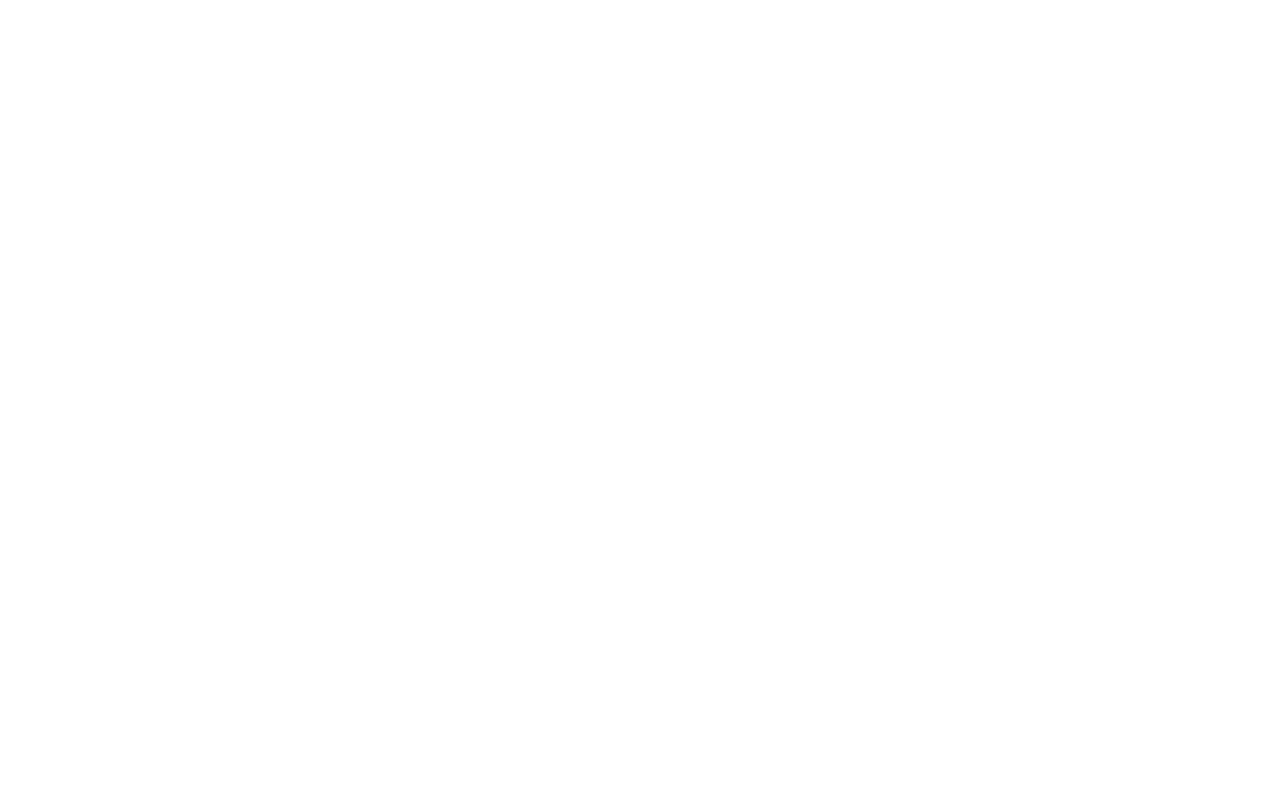
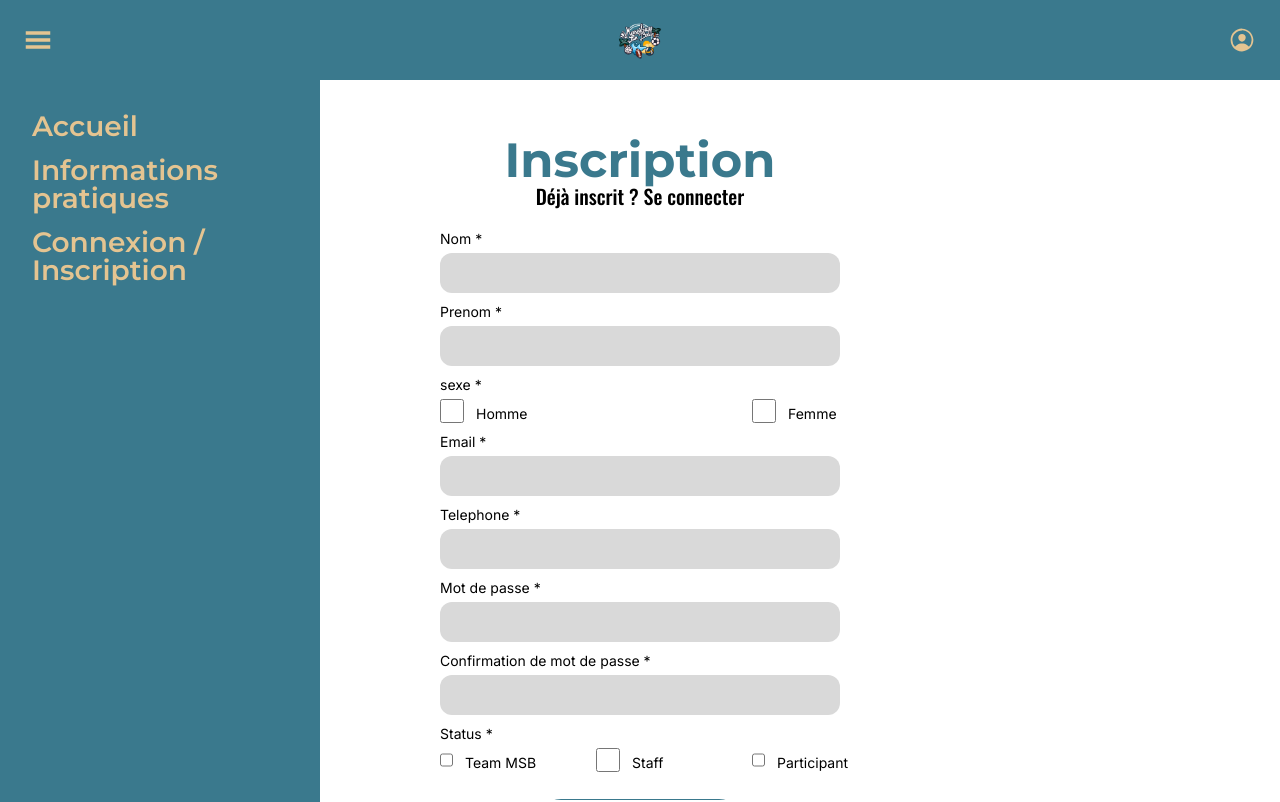
Before and after one commit to cyril0369/logistique_msb_project, a React (Create React App) app: page /acceuil/inscription in a window 1280 px wide. Before the commit this address had no page. Shown: the top 802 px of the page. Built offline with nearby package versions, Linux system fonts and the light colour scheme.

Commit message:
add the inscription page

```diff
--- a/src/App.js
+++ b/src/App.js
@@ -1,6 +1,7 @@
 import { BrowserRouter as Router, Routes, Route, Navigate } from 'react-router-dom';
 import Acceuil from "./pages/acceuil";
 import AcceuilConnexion from "./pages/AcceuilConnexion";
+import AcceuilInscriprion from "./pages/AcceuilInscriprion";
 
 function App() {
   return (
@@ -10,6 +11,7 @@
           <Route path="/" element={<Navigate to="/acceuil" replace />} />
           <Route path="/acceuil" element={<Acceuil />} />
           <Route path="/acceuil/connexion" element={<AcceuilConnexion />} />
+          <Route path="/acceuil/inscription" element={<AcceuilInscriprion />} />
         </Routes>
       </div>
     </Router>
--- a/src/components/FormulaireConnexion.jsx
+++ b/src/components/FormulaireConnexion.jsx
@@ -1,17 +1,20 @@
+import { useNavigate } from 'react-router-dom';
+
 export default function FormulaireConnexion() {
+    const navigate = useNavigate();
     return(
-        <div className="FormulaireConnexion">
-            <div className="titre-sous-titre">
+        <div className="Formulaire">
+            <div className="titre-sous-titre block" >
                 <h1>Connexion</h1>
-                <p className="sous-titre-1">Nouveau sur ce site ? S’inscrire</p>
+                <p className="sous-titre-1" onClick={() => navigate("/acceuil/inscription")}>Nouveau sur ce site ? S’inscrire</p>
             </div>
-            <div className="champ-de-saisie">
+            <div className="champ-de-saisie block">
                 <p className="corps-2">E-mail</p>
-                <input type="text" />
+                <input type="text" className='input-text' />
                 <p className="corps-2">Mot de passe</p>
-                <input type="text" />
+                <input type="text" className='input-text' />
             </div>
-            <div className="boutton-mdp-oublier">
+            <div className="boutton-mdp-oublier block">
                 <button className="se-connecter">
                     <h4>Se connecter</h4>
                 </button>
--- /dev/null
+++ b/src/components/FormulaireInscription.jsx
@@ -0,0 +1,61 @@
+import { useNavigate } from 'react-router-dom';
+
+export default function FormulaireInscription() {
+    const navigate = useNavigate();
+
+    return(
+        <div className="Formulaire">
+            <div className="titre-sous-titre block">
+                <h1>Inscription</h1>
+                <p className="sous-titre-1" onClick={() => navigate("/acceuil/connexion")} >Déjà inscrit ? Se connecter</p>
+            </div>
+            <div className="champ-de-saisie block">
+                <p className="corps-2">Nom *</p>
+                <input type="text" className='input-text'/>
+                <p className="corps-2">Prenom *</p>
+                <input type="text" className='input-text'/>
+                <p className="corps-2">sexe *</p>
+                <div className='cases-a-cocher'>
+                    <div className="case-a-cocher">
+                        <input type="checkbox" className='cases'/>
+                        <p className="corps-2">Homme</p>
+                    </div>
+                    <div className="case-a-cocher">
+                        <input type="checkbox" className='cases'/>
+                        <p className="corps-2">Femme</p>
+                    </div>
+                </div>
+                <p className="corps-2">Email *</p>
+                <input type="text" className='input-text'/>
+                <p className="corps-2">Telephone *</p>
+                <input type="text" className='input-text'/>
+                <p className="corps-2">Mot de passe *</p>
+                <input type="text" className='input-text'/>
+                <p className="corps-2">Confirmation de mot de passe *</p>
+                <input type="text" className='input-text'/>
+                <p className="corps-2">Status *</p>
+                <div className='cases-a-cocher'>
+                    <div className="case-a-cocher">
+                        <input type="checkbox" className='cases'/>
+                        <p className="corps-2">Team MSB</p>
+                    </div>
+                    <div className="case-a-cocher">
+                        <input type="checkbox" className='cases'/>
+                        <p className="corps-2">Staff</p>
+                    </div>
+                    <div className="case-a-cocher">
+                        <input type="checkbox" className='cases'/>
+                        <p className="corps-2">Participant</p>
+                    </div>
+                </div>
+            </div>
+            <div className="boutton-mdp-oublier block">
+                <button className="se-connecter">
+                    <h4>Suivant</h4>
+                </button>
+                <p className="corps-2">* Champs obligatoire</p>
+
+            </div>
+        </div>
+    )
+}
--- a/src/index.css
+++ b/src/index.css
@@ -119,8 +119,10 @@
 main {
   display: flex;
   justify-content: center;
-  align-items: center;
+  align-items: flex-start;
   flex: 1;
+  overflow-y: auto;
+  padding: 32px 16px;
 }
 
 /* --- Desktop --- */
@@ -169,14 +171,14 @@
 }
 
 /* --- Formulaire de connexion --- */
-.FormulaireConnexion {
+.Formulaire {
   display: flex;
   flex-direction: column;
   align-items: center;
   justify-content: center;
-  width: 500px;
-  height: 450px;
-  padding: 16px;
+  width: 100%;
+  max-width: 500px;
+  padding: 24px;
   gap: 12px;
   border-radius: 8px;
 }
@@ -185,14 +187,14 @@
   color: var(--BLEU_PRINCIPAL);
 }
 
-.FormulaireConnexion div {
+.Formulaire .block {
   display: flex;
   flex-direction: column;
   justify-content: center;
   align-items: center;
 }
 
-.FormulaireConnexion input {
+.Formulaire .input-text {
   width: 400px;
   height: 40px;
   border-radius: 12px;
@@ -218,6 +220,33 @@
   padding: 12px;
 }
 
+.cases-a-cocher {
+  display: flex;
+  width: 400px;
+  height: 24px;
+  justify-content: space-between;
+  align-items: center;
+}
+
+.case-a-cocher {
+  display: flex;
+  align-items: center;
+  gap: 8px;
+  width: 88px;
+  height: 24px;
+  gap: 12px;
+}
+
+.case-a-cocher p {
+    white-space: nowrap;
+}
+
+.cases {
+  width: 24px;
+  height: 24px;
+  border-radius: 8px;
+}
+
 .se-connecter {
   color: var(--BEIGE);
   background-color: var(--BLEU_PRINCIPAL);
--- /dev/null
+++ b/src/pages/AcceuilInscriprion.jsx
@@ -0,0 +1,13 @@
+import Desktop from "../components/desktop.jsx";
+import FormulaireInscription from "../components/FormulaireInscription.jsx";
+
+export default function AcceuilConnexion() {
+    return (
+        <div className="Page">
+            <Desktop />
+            <main>
+                <FormulaireInscription />
+            </main>
+        </div>
+    )
+}
```
Also changed, not shown: src/components/FormulaireConexion.jsx (deleted, +0 -23 lines).
